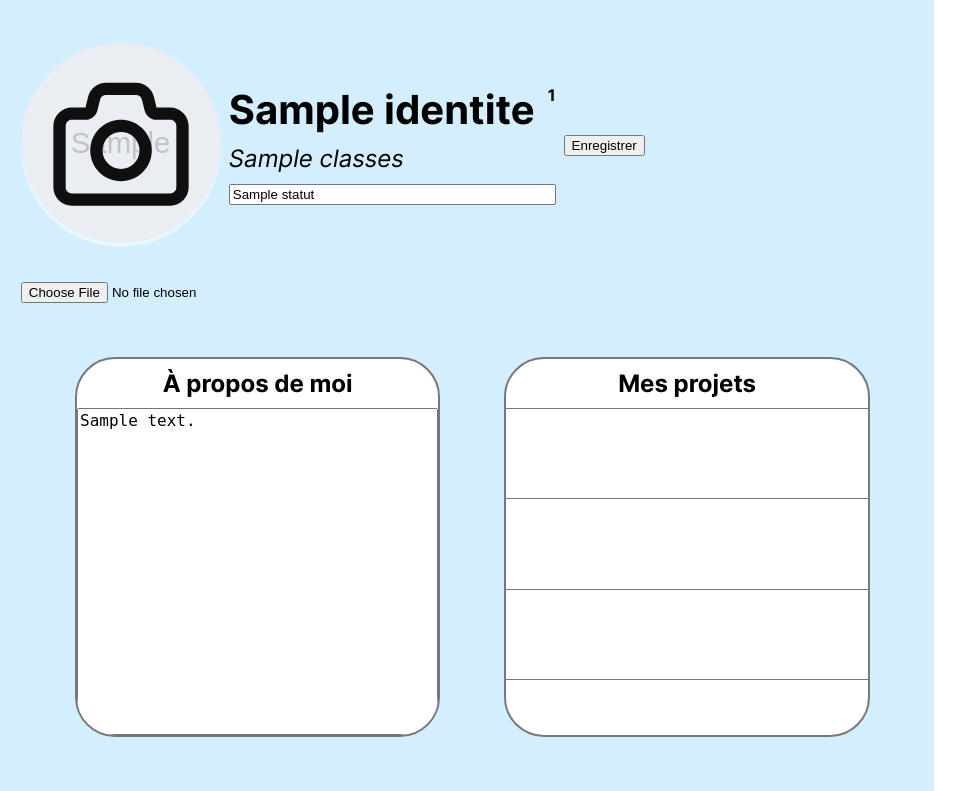
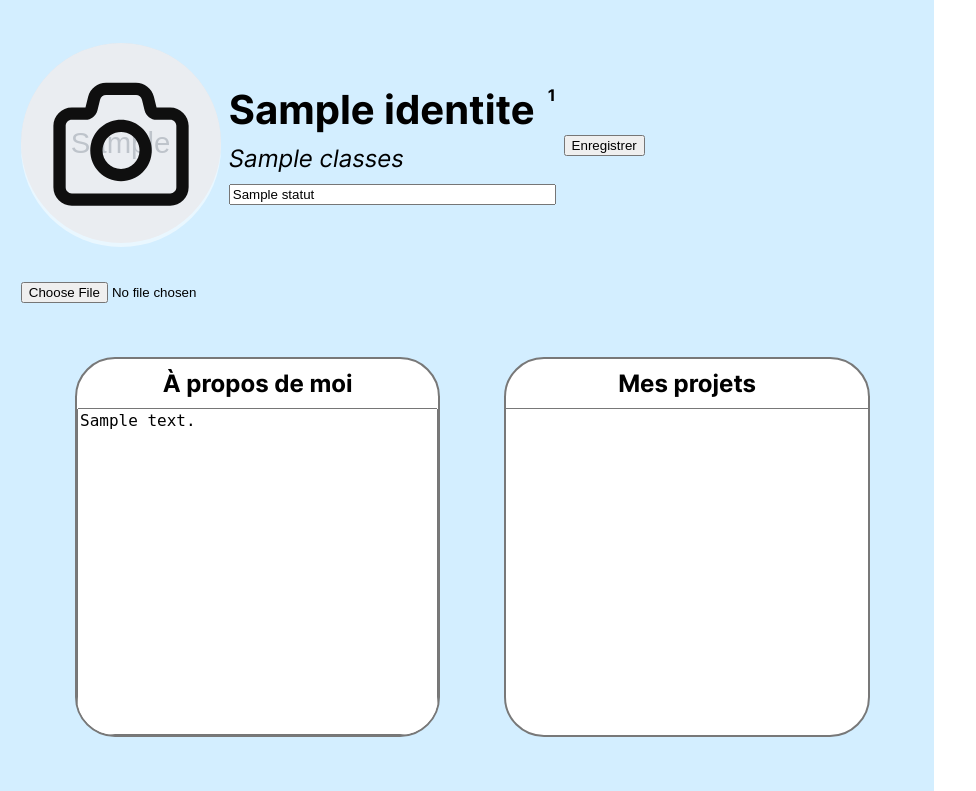
Before and after one commit to Suzoka/ENT, a PHP site: template vues/editProfil.php in a window 1280 px wide. Shown: the part 113-904 px from the top of the page, without its empty margins (0-976 px from the left). Run offline with PHP 8.4, Linux system fonts and the light colour scheme; the visitor is signed in with stand-in values (Sample User, id 1); the template is opened without the code that fills it: most values are stand-ins (such as "Sample title", 1, 10 or a date in 2020); grey boxes marked "Sample" are stand-in pictures.

Commit message:
:bug: projects on this page

```diff
--- a/vues/editProfil.php
+++ b/vues/editProfil.php
@@ -12,6 +12,7 @@
 
 <body>
     <?php require './vues/components/header.php'; ?>
+    <!-- page profil, mais avec des inputs, pour pouvoir modifier les informations -->
     <form action="./updateProfil" method="POST" enctype="multipart/form-data">
         <section class="grid">
             <div class="profil customScroll">
@@ -40,17 +41,37 @@
                 <div class="contenu">
                     <div class="zone moi customScroll">
                         <h2>À propos de moi</h2>
-                        <textarea placeholder="Description" name="description"><?php echo $userInfo["description"]; ?></textarea>
+                        <textarea placeholder="Description"
+                            name="description"><?php echo $userInfo["description"]; ?></textarea>
                     </div>
                     <div class="zone projets ">
-                        <h2>Mes projets</h2>
+                        <div class="headerProjet">
+                            <h2>Mes projets</h2>
+                        </div>
                         <div class="projets-list customScroll">
-                            <div class="projet"></div>
-                            <div class="projet"></div>
-                            <div class="projet"></div>
-                            <div class="projet"></div>
-                            <div class="projet"></div>
-                            <!-- <?php echo "" ?> -->
+                            <?php
+                            //Afficher tous les projets de l'utilisateur
+                            $projets = getProjets($_SESSION["login"]);
+                            //Si l'utilisateur n'a pas de projet, afficher un message
+                            if ($projets->rowCount() == 0) {
+                                echo "<br><i>L'utilisateur n'a pas encore ajouté de projet.</i>";
+                            } else {
+                                foreach ($projets->fetchAll(PDO::FETCH_ASSOC) as $projet) { ?>
+                                    <div class="projet">
+                                        <img src="../img/projets/projet<?php echo $projet["id_projet"]; ?>.png" alt="">
+                                        <div class="textes">
+                                            <h3>
+                                                <?php echo $projet["nom_projet"]; ?>
+                                            </h3>
+                                            <p>
+                                                <?php echo getThemes($projet["id_projet"]) ?>
+                                            </p>
+                                        </div>
+                                        <a href="<?php echo $projet["lien_projet"]; ?>" target="_blank" class="bouton">Voir le
+                                            projet</a>
+                                    </div>
+                                <?php }
+                            } ?>
                         </div>
                     </div>
                 </div>
```
